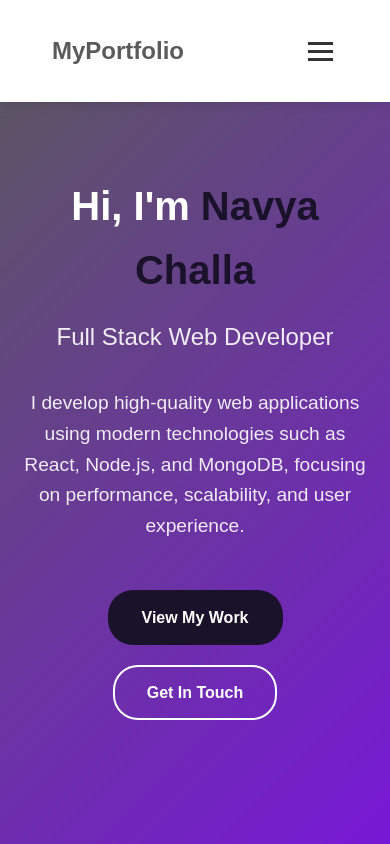
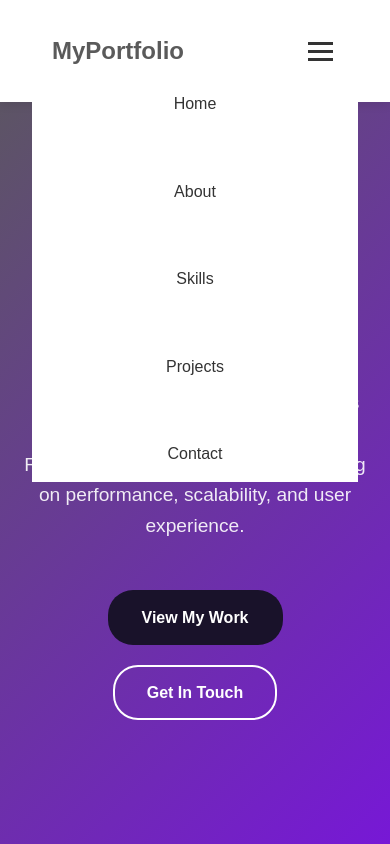
Before and after one commit to navya21-codes/Developer-Portfolio, a website: page frontend/index.html in a window 390 px wide. Both pictures are taken after a click on the element 320 px from the left and 51 px from the top of the page. Shown: the top 844 px of the page. Drawn offline with nearby package versions, Linux system fonts and the light colour scheme.

Commit message:
Fix mobile navbar z-index

```diff
--- a/frontend/script.js
+++ b/frontend/script.js
@@ -172,9 +172,13 @@ document.addEventListener("DOMContentLoaded", function () {
     setupContactForm();
 });
 
-const menuToggle = document.getElementById("menu-toggle");
-const navLinks = document.getElementById("nav-links");
+document.addEventListener("DOMContentLoaded", function () {
+  const burger = document.querySelector(".burger");
+  const nav = document.querySelector(".nav-links");
 
-menuToggle.addEventListener("click", () => {
-  navLinks.classList.toggle("nav-active");
+  if (burger && nav) {
+    burger.addEventListener("click", () => {
+      nav.classList.toggle("nav-active");
+    });
+  }
 });
--- a/frontend/style.css
+++ b/frontend/style.css
@@ -999,19 +999,36 @@ body, html {
 .social-link.instagram:hover { background: #e4405f; }
 
 
-/* hide menu on mobile */
+/* ===== FIX MOBILE HAMBURGER CLICK ISSUE ===== */
+
+/* Ensure navbar stays above other sections */
+nav,
+.nav-container {
+  position: relative;
+  z-index: 1000;
+}
+
+/* Ensure hamburger icon is clickable */
+.burger {
+  position: relative;
+  z-index: 1100;
+  cursor: pointer;
+}
+
+/* Mobile menu behavior */
 @media (max-width: 768px) {
   .nav-links {
     display: none;
-    flex-direction: column;
+    position: absolute;
+    top: 60px;
+    right: 0;
+    width: 100%;
+    background: #ffffff;
+    z-index: 1000;
   }
 
   .nav-links.nav-active {
     display: flex;
-  }
-
-  .burger {
-    display: block;
-    cursor: pointer;
+    flex-direction: column;
   }
 }
```
